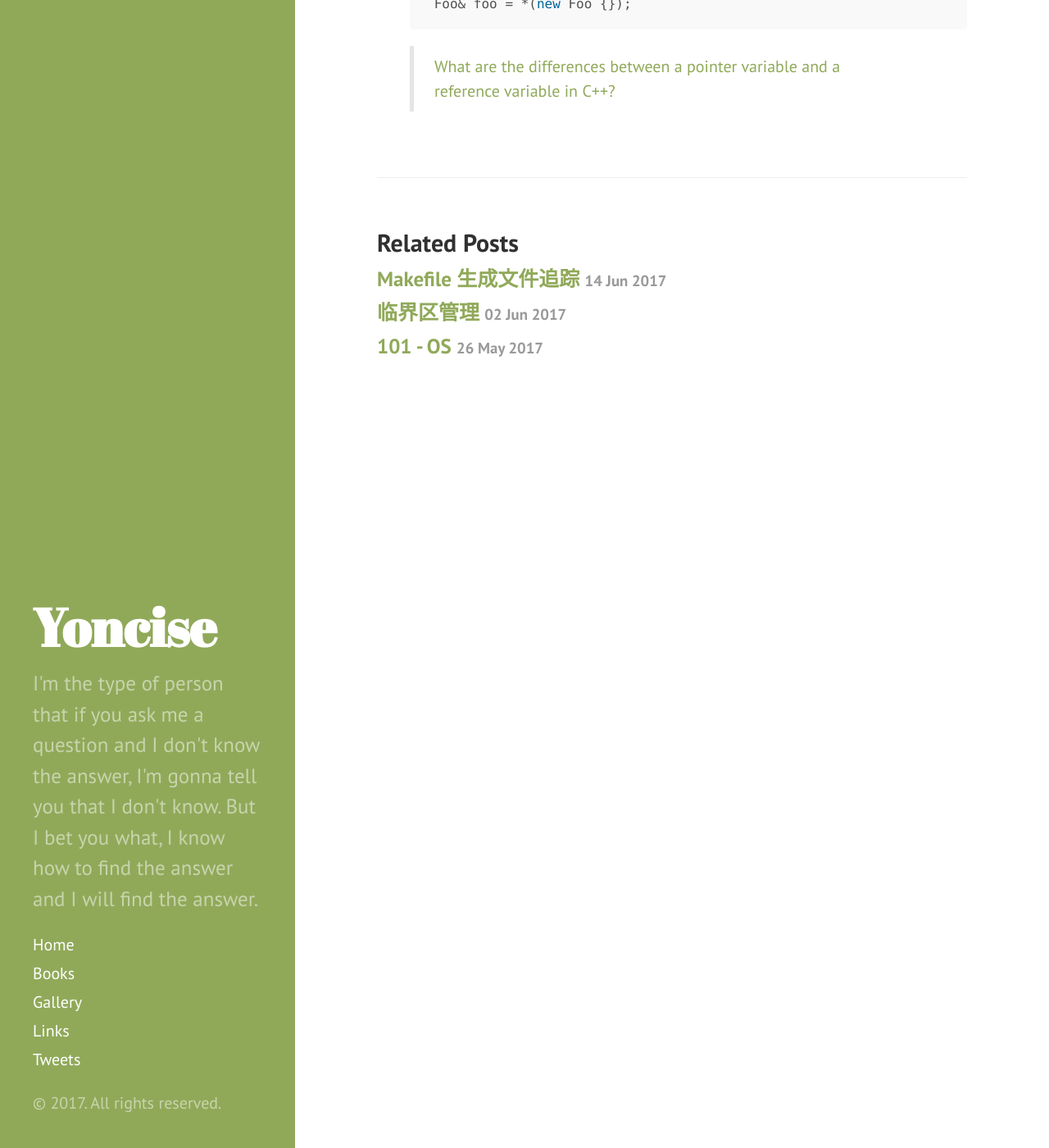
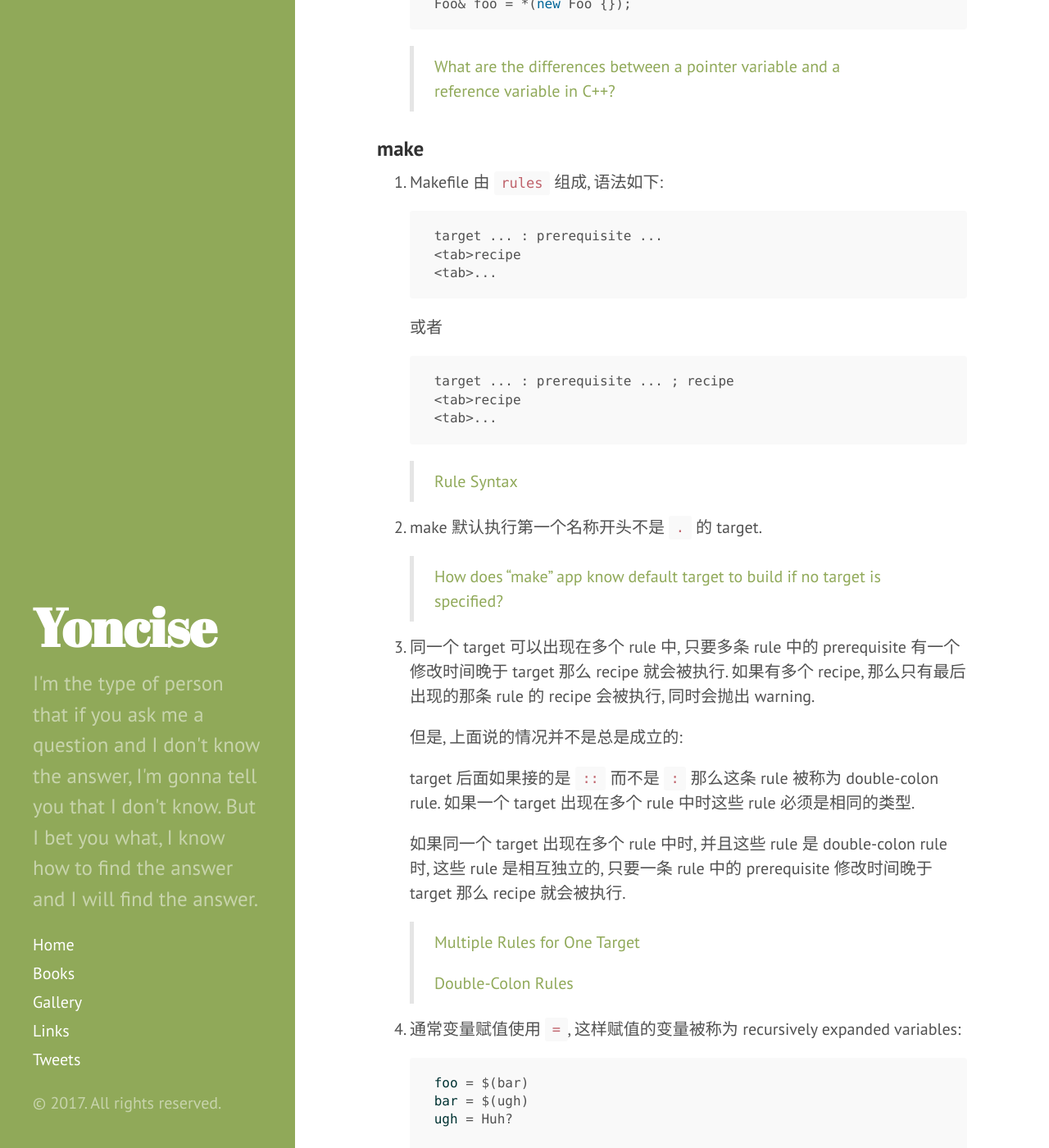
Before and after one commit to yoncise/yoncise.github.io, a Jekyll site: the page built from _posts/2017-05-26-101-C-CXX.md, in a window 1280 px wide and 1400 px high, scrolled down 3217 px. Shown: the whole window at 82% size. Built offline with Jekyll 4.4.1, drawn with Linux system fonts in a browser that asks for light colours; some of the changed text lies outside the part shown.

Commit message:
make 101

````diff
--- a/_posts/2017-05-26-101-C-CXX.md
+++ b/_posts/2017-05-26-101-C-CXX.md
@@ -123,3 +123,76 @@ permalink: /101-C-CXX
     ```
 
     > [What are the differences between a pointer variable and a reference variable in C++?](https://stackoverflow.com/a/596750/2408447)
+
+
+### make
+
+1. Makefile 由 `rules` 组成, 语法如下:
+
+    ```
+    target ... : prerequisite ...
+    <tab>recipe
+    <tab>...
+    ```
+
+    或者
+
+    ```
+    target ... : prerequisite ... ; recipe
+    <tab>recipe
+    <tab>...
+    ```
+
+    > [Rule Syntax](https://www.gnu.org/software/make/manual/html_node/Rule-Syntax.html)
+
+2. make 默认执行第一个名称开头不是 `.` 的 target.
+
+    > [How does “make” app know default target to build if no target is specified?](https://stackoverflow.com/questions/2057689)
+
+3. 同一个 target 可以出现在多个 rule 中, 只要多条 rule 中的 prerequisite 有一个修改时间晚于 target
+    那么 recipe 就会被执行. 如果有多个 recipe, 那么只有最后出现的那条 rule 的 recipe 会被执行, 同时会抛出 warning.
+
+    但是, 上面说的情况并不是总是成立的:
+
+    target 后面如果接的是 `::` 而不是 `:` 那么这条 rule 被称为 double-colon rule.
+    如果一个 target 出现在多个 rule 中时这些 rule 必须是相同的类型.
+
+    如果同一个 target 出现在多个 rule 中时, 并且这些 rule 是 double-colon rule 时,
+    这些 rule 是相互独立的, 只要一条 rule 中的 prerequisite 修改时间晚于 target 那么 recipe 就会被执行.
+
+    > [Multiple Rules for One Target](https://www.gnu.org/software/make/manual/html_node/Multiple-Rules.html)
+    >
+    > [Double-Colon Rules](https://www.gnu.org/software/make/manual/html_node/Double_002dColon.html)
+
+4. 通常变量赋值使用 `=`, 这样赋值的变量被称为 recursively expanded variables:
+
+    ``` make
+    foo = $(bar)
+    bar = $(ugh)
+    ugh = Huh?
+
+    # 输出 Huh?
+    all:;echo $(foo)
+    ```
+
+    GNU make 变量赋值还可以使用 `:=` 或者 `::=` (`::=` 是 POSIX 标准), 这样定义的变量被称为 simply expanded variables:
+
+    ```
+    x := foo
+    y := $(x) bar
+    x := later
+    ```
+
+    等价于
+
+    ```
+    y := foo bar
+    x := later
+    ```
+
+    > [The Two Flavors of Variables](https://www.gnu.org/software/make/manual/html_node/Flavors.html)
+
+5. 默认情况下 (不带 `-s` 选项) make 执行时, 会输出 recipe 执行的命令.
+    但是如果 recipe 加上 `@` 前缀, 那么命令本身就不会被输出, 对于 `echo` 这种命令很有用.
+
+    > [Recipe Echoing](https://www.gnu.org/software/make/manual/html_node/Echoing.html)
````
